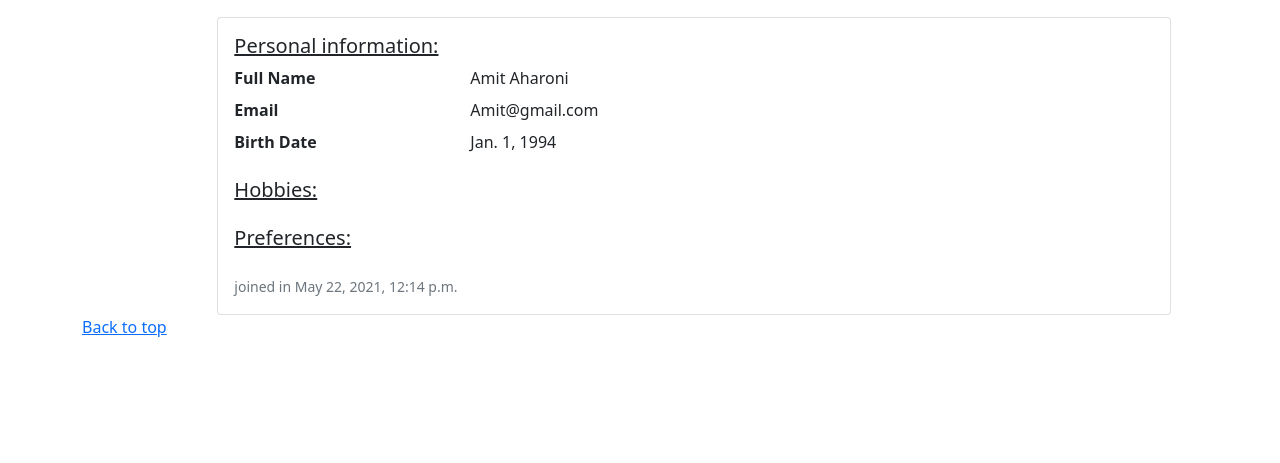
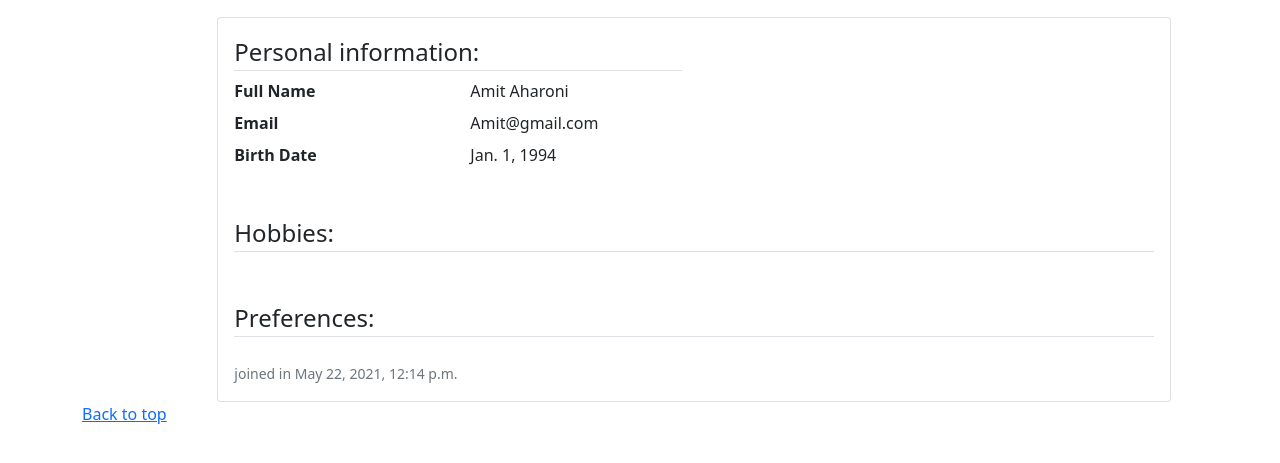
Before and after one commit to redhat-beyond/roo.me, a Django app: page /users/5/details in a window 1280 px wide. Shown: the part 63-526 px from the top of the page. Run offline with Django 3.2, Linux system fonts and the light colour scheme; data comes from the database, SQL or seed files in the repository; some libraries are stand-ins or nearby versions.

Commit message:
Added Hobbies to the user update page
Changed the user profile to be similar to the rest of the
forms. (changed the titles)

```diff
--- a/users/templates/users/update.html
+++ b/users/templates/users/update.html
@@ -6,8 +6,10 @@
         <form method="POST" enctype="multipart/form-data">
             {% csrf_token %}
             <fieldset class="form-group">
-                <legend class="border-bottom mb-4">User Settings:</legend>
+                <legend class="border-bottom mb-2">User Settings:</legend>
                 {{ settings_form|crispy }}
+                <legend class="border-bottom mb-2 mt-4">Hobbies:</legend>
+                {{ hobby_form|crispy }}
             </fieldset>
             <div class="form-group">
                 <button class="btn btn-primary mt-3" type="submit">Update</button>
--- a/users/templates/users/user-details.html
+++ b/users/templates/users/user-details.html
@@ -5,7 +5,7 @@
     <div class="card-body">
         <div class="row">
             <div class="col-6">
-                <h5 class="card-title"><u>Personal information:</u></h5>
+                <legend class="border-bottom mb-2">Personal information:</legend>
             </div>
             <div class="col-6" style="text-align: right;">
                 {% if request.user == user %}
@@ -23,17 +23,13 @@
             <dt class="col-sm-3">Birth Date</dt>
             <dd class="col-sm-9">{{ user.birth_date }}</dd>
         </dl>
-        <div class="col-6">
-            <h5 class="card-title"><u>Hobbies:</u></h5>
-        </div>
+        <legend class="border-bottom mb-2 mt-4">Hobbies:</legend>
         <dl class="row">
             {% for hobby in hobbies %}
             <dt class="col-sm-3"><span class="badge rounded-pill bg-primary">{{hobby.name}}</span></dt>
             {% endfor %}
         </dl>
-        <div class="col-6">
-            <h5 class="card-title"><u>Preferences:</u></h5>
-        </div>
+        <legend class="border-bottom mb-2 mt-4">Preferences:</legend>
         <dl class="row">
             {% if user.not_smoking %}
                 <dt class="col-sm-3"><span class="badge rounded-pill bg-secondary"><i class="fas fa-smoking-ban"></i><small> No smoking</small></span></dt>
--- a/users/views.py
+++ b/users/views.py
@@ -3,20 +3,24 @@ from django.contrib.auth import views as auth_views
 from django.contrib.auth.decorators import login_required
 from django.contrib.auth import update_session_auth_hash
 from .models import User
-from .forms import UserUpdateForm
+from .forms import UserUpdateForm, HobbyForm
 
 
 @login_required
 def update_user(request):
     if request.method == 'POST':
         update_settings_form = UserUpdateForm(request.POST, instance=request.user)
-        if update_settings_form.is_valid():
+        update_hobby_form = HobbyForm(request.POST, instance=request.user)
+        if update_settings_form.is_valid() and update_hobby_form.is_valid():
             update_settings_form.save(commit=True)
+            update_hobby_form.save(commit=True)
             return redirect('update-user')
     else:
         update_settings_form = UserUpdateForm(instance=request.user)
+        update_hobby_form = HobbyForm(instance=request.user)
     return render(request, 'users/update.html', {
-        'settings_form': update_settings_form
+        'settings_form': update_settings_form,
+        'hobby_form': update_hobby_form,
     })
 
 
```
